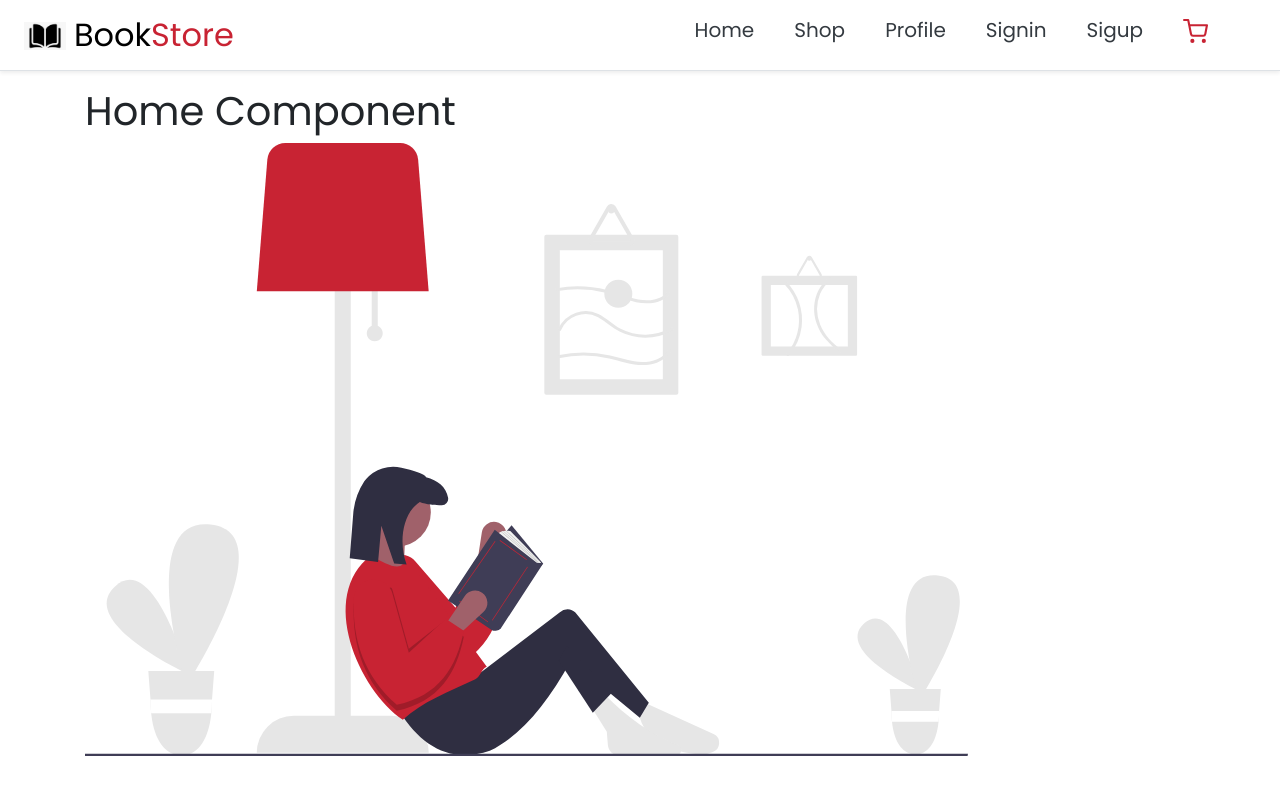
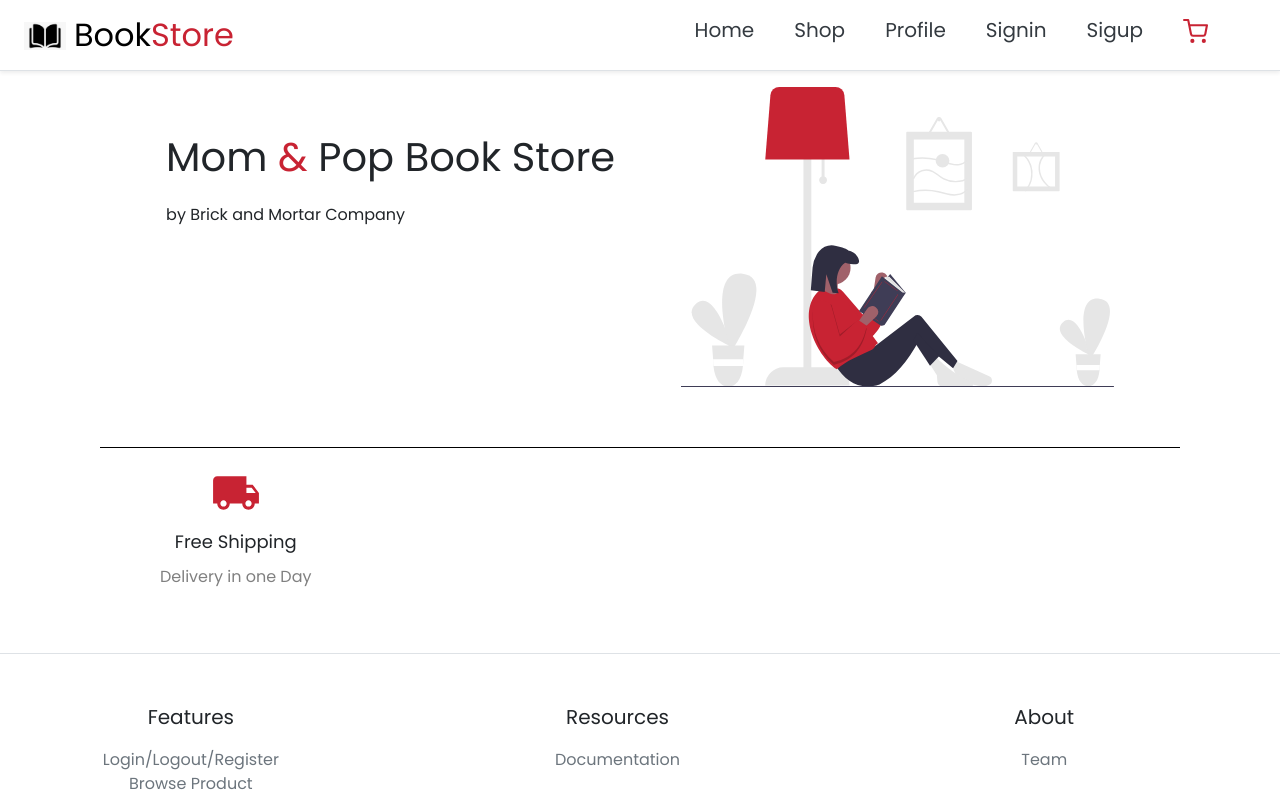
Before and after one commit to singh-rbir/4413-frontend-public, a React (Create React App) app: page / in a window 1280 px wide. Shown: the top 798 px of the page. Built offline with nearby package versions, Linux system fonts and the light colour scheme.

Commit message:
Home Page Updated

```diff
--- a/package.json
+++ b/package.json
@@ -15,6 +15,7 @@
     "eslint-plugin-react": "^7.20.0",
     "eslint-plugin-react-hooks": "4.0.0",
     "moment": "^2.29.1",
+    "node-sass": "4.14.1",
     "query-string": "^6.13.7",
     "react": "^17.0.1",
     "react-dom": "^17.0.1",
--- a/src/App.jsx
+++ b/src/App.jsx
@@ -14,7 +14,7 @@ function App() {
   return (
     <>
       <Header />
-      <div className="container">
+      <div className="app__container">
         <Switch>
           <Route path="/shop" component={Shop} />
           <Route path="/profile" component={Profile} />
--- a/src/components/Home.jsx
+++ b/src/components/Home.jsx
@@ -1,11 +1,26 @@
 import React from 'react';
+import { MdLocalShipping } from 'react-icons/md';
 import reading_time from '../images/reading_time.svg';
 
 function Home() {
   return (
     <>
-      <h1>Home Component</h1>
-      <img src={reading_time} alt="" />
+      <div className="main__container">
+        <div className="main__heading">
+          <p className="first_line">
+            Mom <span>&</span> Pop Book Store
+          </p>
+          <p className="second_line">by Brick and Mortar Company</p>
+        </div>
+        <img src={reading_time} alt="reading_time" />
+      </div>
+      <div className="service__container">
+        <div className="service__item">
+          <MdLocalShipping className="icon" />
+          <p className="service__heading">Free Shipping</p>
+          <p className="service__subheading">Delivery in one Day</p>
+        </div>
+      </div>
     </>
   );
 }
--- /dev/null
+++ b/src/css/_home.scss
@@ -0,0 +1,43 @@
+@import '_variables';
+.main__container {
+  display: flex;
+  flex-direction: row;
+  justify-content: space-evenly;
+  img {
+    max-height: 300px;
+  }
+  .main__heading {
+    margin-top: 40px;
+    .first_line {
+      font-size: 40px;
+      span {
+        color: $red;
+      }
+    }
+  }
+}
+.service__container {
+  margin-top: 60px;
+  border-top: 1px solid black;
+  padding: 0px 60px;
+  .service__item {
+    margin-top: 20px;
+    display: flex;
+    flex-direction: column;
+    align-items: center;
+    width: fit-content;
+    .icon {
+      font-size: 50px;
+      color: $red;
+    }
+    .service__heading {
+      font-size: 18px;
+      margin-top: 10px;
+      margin-bottom: 0;
+    }
+    .service__subheading {
+      margin-top: 10px;
+      color: gray;
+    }
+  }
+}
--- a/src/css/app.scss
+++ b/src/css/app.scss
@@ -2,10 +2,15 @@
 @import '_signin';
 @import '_header';
 @import '_footer';
+@import '_home';
 html {
   padding: 0;
   body {
     margin-bottom: 0;
     font-family: $font;
+    .app__container {
+      width: auto;
+      padding: 0px 100px;
+    }
   }
 }
```
Also changed, not shown: 1 other file (tests, documents, lock files or other folders).
